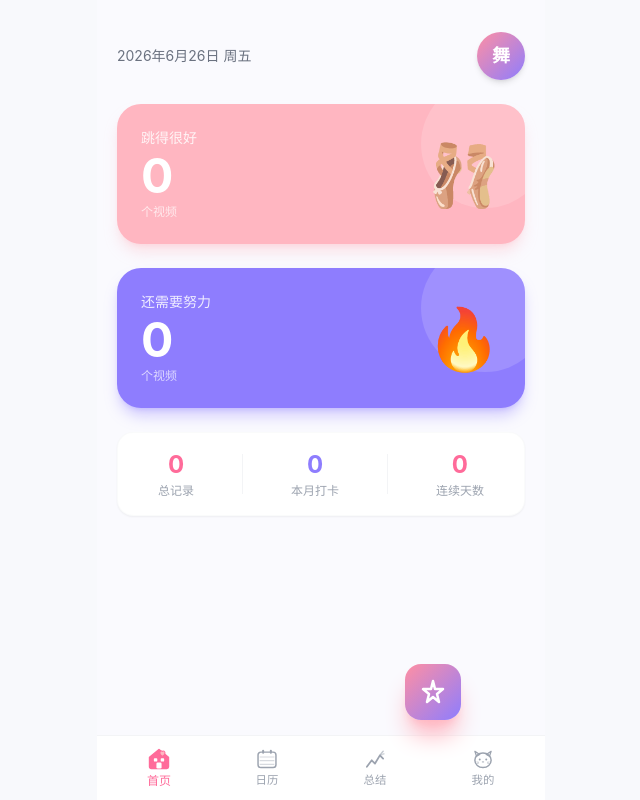
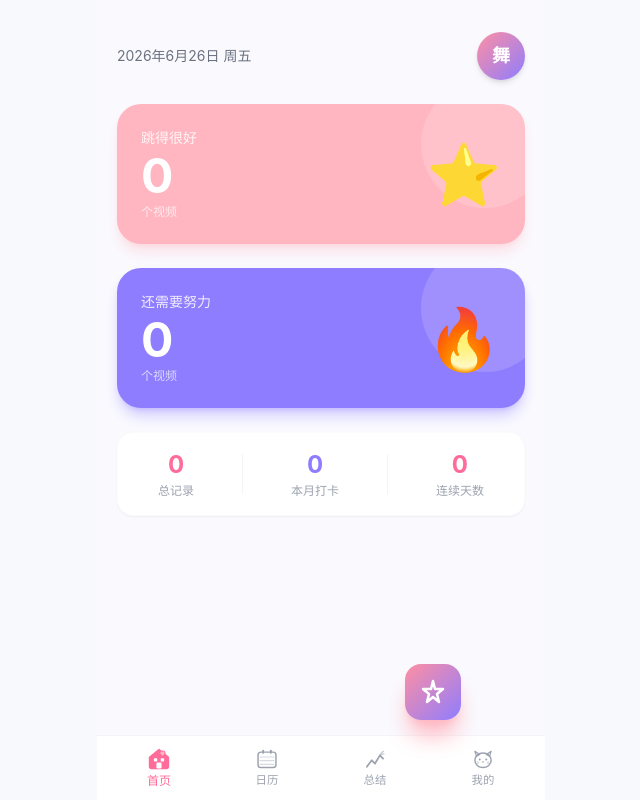
Before and after one commit to xinx111/dance-log, a React (Vite) app: page / in a window 1280 px wide. Shown: the whole page, without its empty margins (319-959 px from the left). Built offline with nearby package versions, Linux system fonts and the light colour scheme; what @capacitor/core would draw is missing.

Commit message:
首页图标芭蕾舞鞋改为星星

```diff
--- a/src/pages/Home.jsx
+++ b/src/pages/Home.jsx
@@ -63,7 +63,7 @@ export default function Home() {
                   <p className="text-5xl font-bold mt-1">{goodCount}</p>
                   <p className="text-white/70 text-xs mt-1">个视频</p>
                 </div>
-                <div className="text-6xl">🩰</div>
+                <div className="text-6xl">⭐</div>
               </div>
             </div>
           </div>
```
